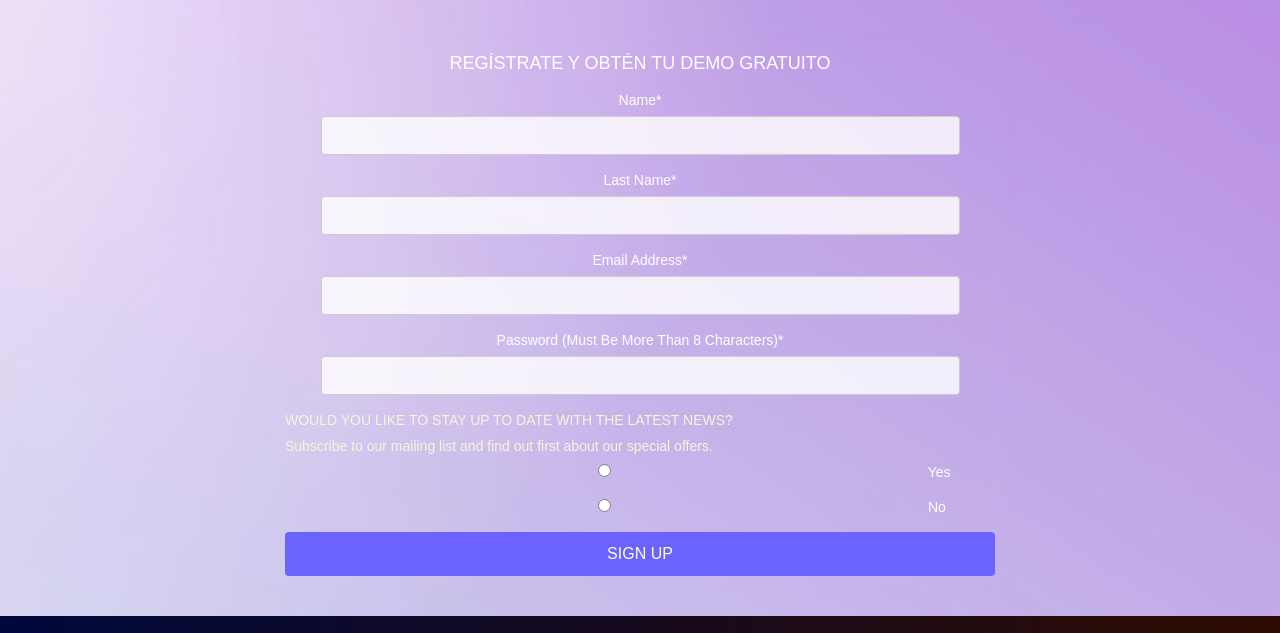
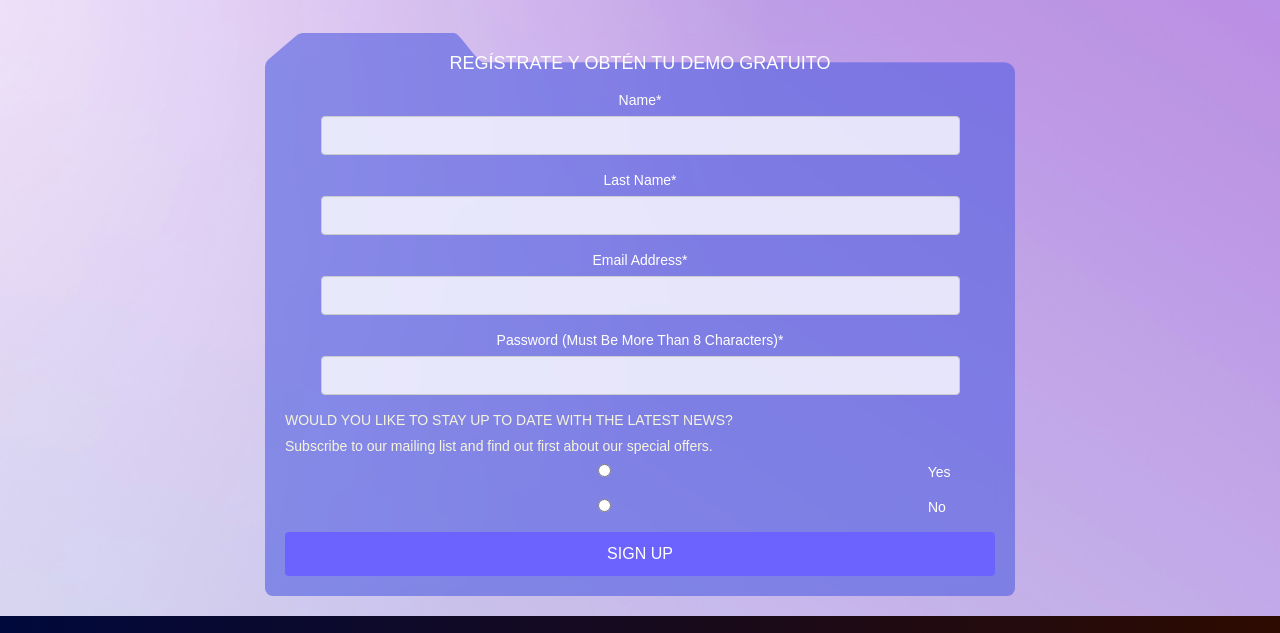
Before and after one commit to Michelegallo997/scss_michele, a website: page paginas/Demo.html in a window 1280 px wide. Shown: the part 97-730 px from the top of the page. Drawn offline with nearby package versions, Linux system fonts and the light colour scheme; the site is published under a folder, as on GitHub Pages, so addresses that start at the root find nothing; a web font is replaced by a local one.

Commit message:
proyecto-SCSS_7.6

```diff
--- a/scss/pages/demo.scss
+++ b/scss/pages/demo.scss
@@ -16,7 +16,7 @@
 }
 
 .register-form {
-    background-image: url('/imagenes/carpeta.png');
+    background-image: url('./imagenes/carpeta.png');
     background-size: cover; /* La imagen cubrirá todo el fondo */
 
     padding: 20px;
```
Also changed, not shown: css/style.css.
